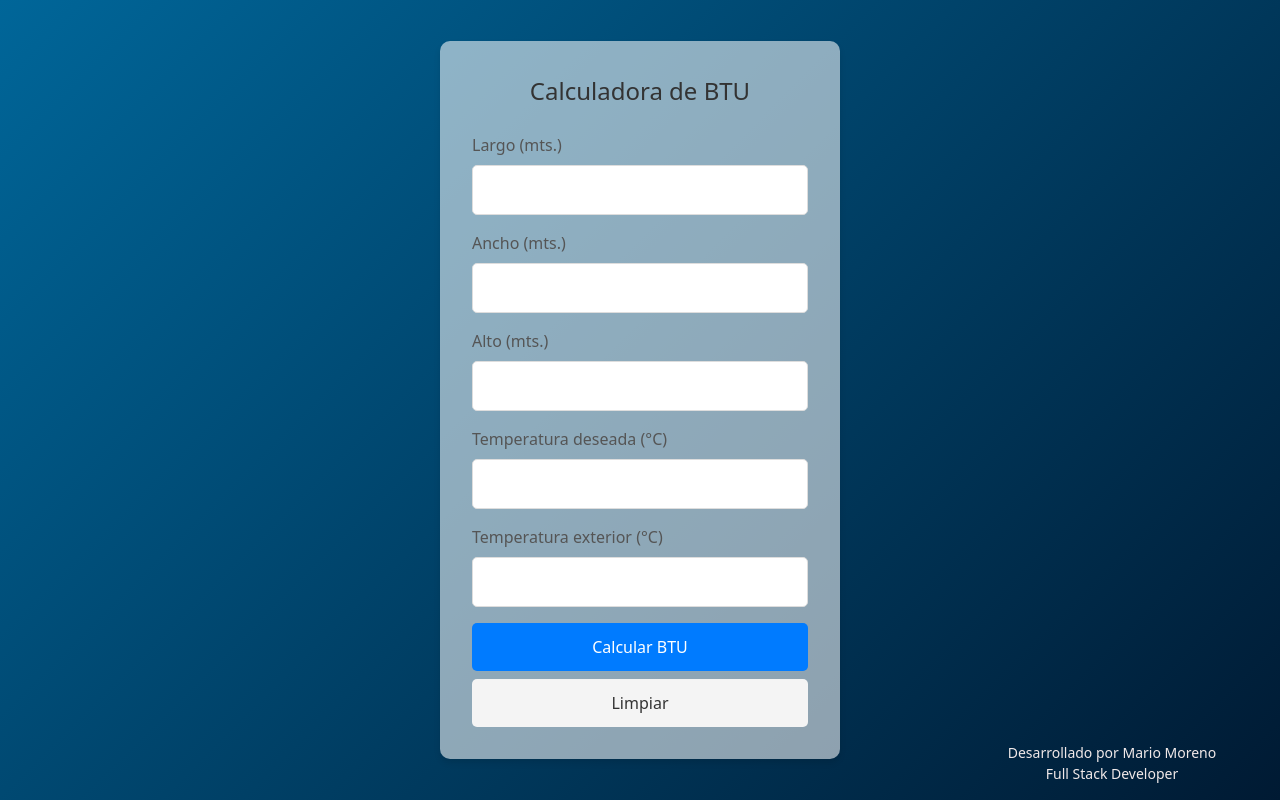
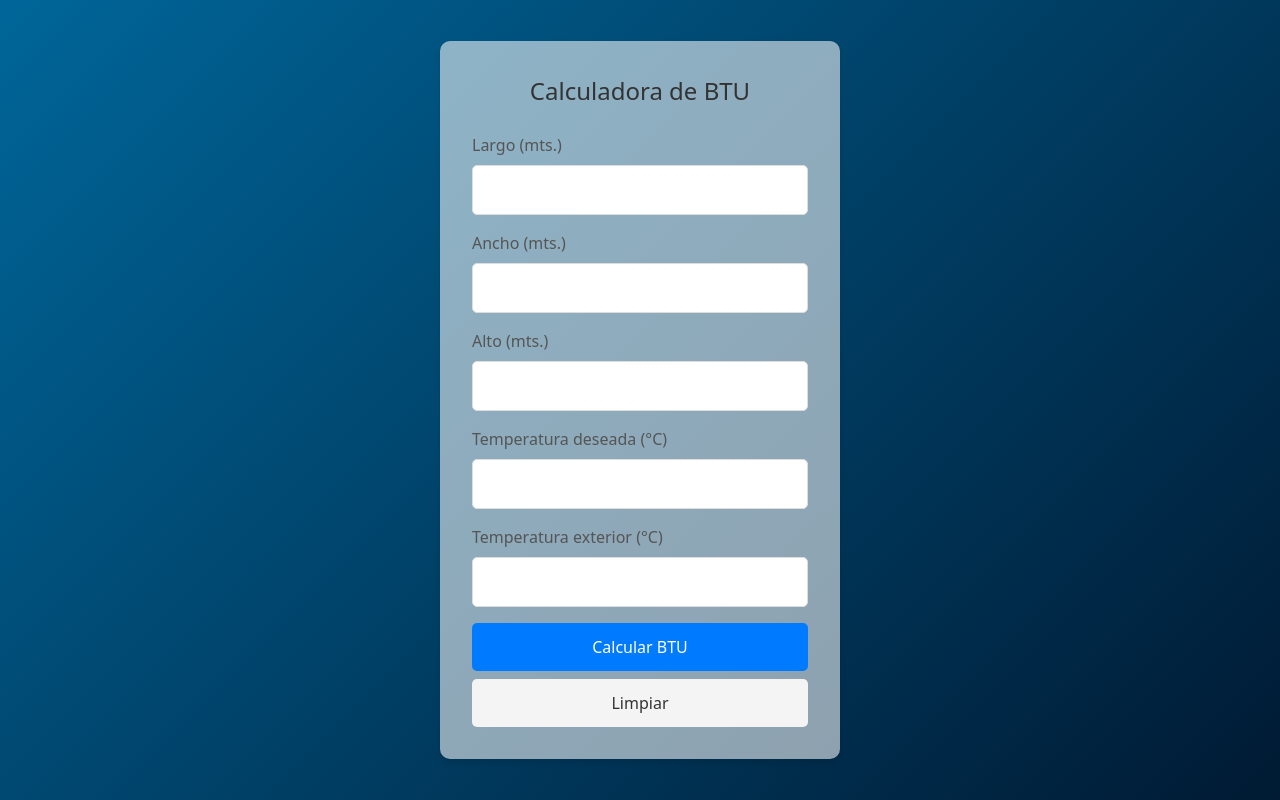
Before and after one commit to Mario24874/CalculadoraBTU, a React (Create React App) app: page /calculator in a window 1280 px wide. Built offline with nearby package versions, Linux system fonts and the light colour scheme.

Commit message:
Cambios en CalculatorBTU

```diff
--- a/src/BtuCalculator.tsx
+++ b/src/BtuCalculator.tsx
@@ -101,7 +101,6 @@ const BtuCalculator: React.FC<BtuCalculatorProps> = () => {
             <p className="result-text">Resultado: <span className="result-value">{btuResult} kBTU</span></p>
           </div>
         )}
-        <Footer /> {/* Incluye el pie de página */}
       </div>
     </div>
   );
```
Also changed, not shown: 7 other files (tests, documents, lock files or other folders).
